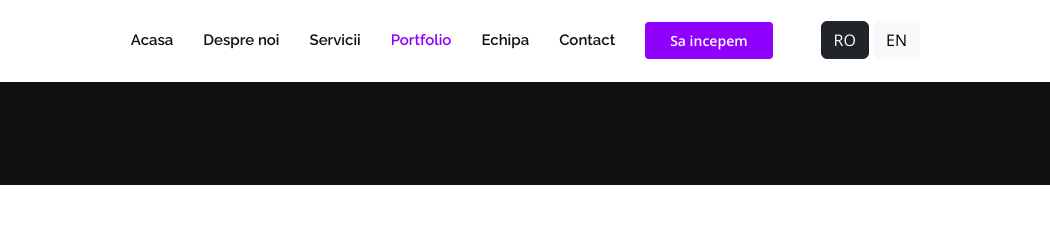
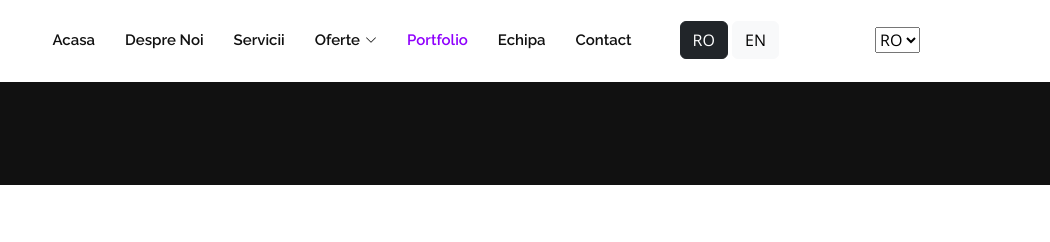
Before and after one commit to trofinn/brandstage, a plain HTML site: page inner-page.html in a window 1280 px wide. Shown: the top 242 px of the page, 230-1280 px from the left. Drawn offline with nearby package versions, Linux system fonts and the light colour scheme.

Commit message:
Update inner-page.html

```diff
--- a/inner-page.html
+++ b/inner-page.html
@@ -45,21 +45,34 @@
       <a href="index.html" class="logo me-auto"><img src="assets/img/brandstage-logo.png" alt="" ></a>
       <nav id="navbar" class="navbar order-last order-lg-0">
         <ul>
-          <li><a href="index.html">Acasa</a></li>
-          <li><a class="nav-link scrollto" href="index.html#about">Despre noi</a></li>
-          <li><a class="nav-link scrollto" href="index.html#services">Servicii</a></li>
+          <li><a class="nav-link scrollto" href="index.html#hero" id="buttonHome">Acasa</a></li>
+          <li><a class="nav-link scrollto" href="index.html#about" id="buttonAbout">Despre Noi</a></li>
+          <li><a class="nav-link scrollto" href="index.html#services" id="buttonServices">Servicii</a></li>
+          <li class="dropdown"><a href="index.html#pricing" id="buttonOfferts"><span>Oferte</span> <i class="bi bi-chevron-down"></i></a>
+            <ul>
+              <li><a href="pachet-1.html" id="buttonPack1">Oferta 1</a></li>
+              <li><a href="pachet-2.html" id="buttonPack2">Oferta 2</a></li>
+              <li><a href="pachet-3.html" id="buttonPack3">Oferta 3</a></li>
+            </ul>
+          </li>
           <li><a href="inner-page.html" class="active">Portfolio</a></li>
-          <li><a class="nav-link scrollto" href="index.html#team">Echipa</a></li>
+          <li><a class="nav-link scrollto" href="index.html#team" id="buttonTeam">Echipa</a></li>
           <li><a class="nav-link scrollto" href="index.html#contact">Contact</a></li>
         </ul>
         <i class="bi bi-list mobile-nav-toggle"></i>
       </nav><!-- .navbar -->
 
-      <a href="#about" class="get-started-btn scrollto">Sa incepem</a>
       <div class="mx-5">
         <button type="button" class="btn btn-dark" id="language-button-ro">RO</button>
         <button type="button" class="btn btn-light" id="language-button-en">EN</button>
       </div>
+      <div class="mx-5">
+        <select form="langform" id="lan">
+          <option value="ro" selected>RO</option>
+          <option value="en">EN</option>
+        </select>
+      </div>
+
     </div>
   </header><!-- End Header -->
   <main id="main">
```
